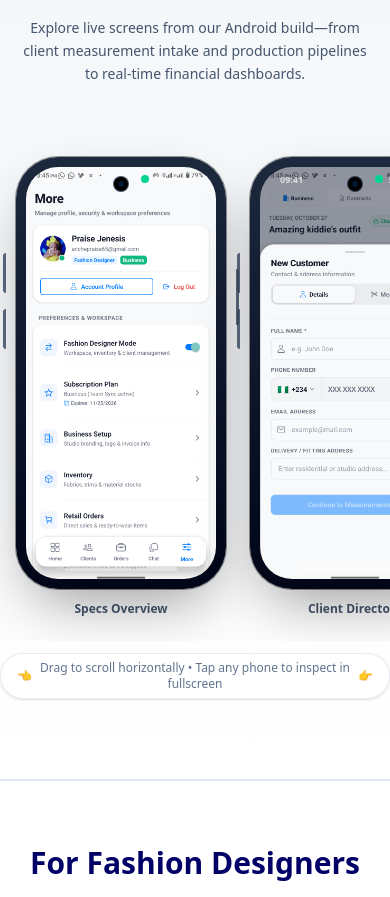
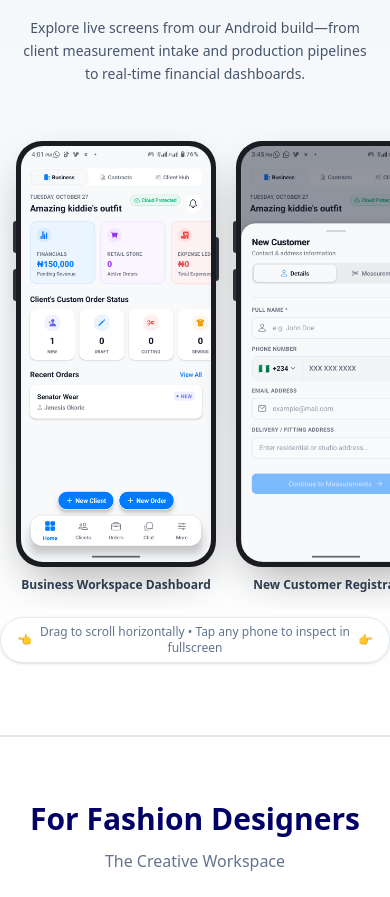
Before and after one commit to jenesisokorie/synboom-corporate, a Next.js app: page /products in a window 390 px wide. Shown: the part 1744-2641 px from the top of the page. Built offline with nearby package versions, Linux system fonts and the light colour scheme.

Commit message:
Refine Android phone mockup bezels, buttons, and align screenshot descriptions with exact UI screens

```diff
--- a/src/components/SpecsScreenshotsCarousel.tsx
+++ b/src/components/SpecsScreenshotsCarousel.tsx
@@ -9,119 +9,118 @@ import {
   Maximize2,
   X,
   Smartphone,
-  Sparkles,
 } from "lucide-react";
 
 export const SPECS_SCREENSHOTS = [
   {
-    src: "/SpecsScreenshots/Screenshot_20261027-154512.png",
-    title: "Specs Overview",
-    desc: "Clean studio dashboard and active workflows.",
+    src: "/SpecsScreenshots/Screenshot_20261027-160142.png",
+    title: "Business Workspace Dashboard",
+    desc: "Real-time overview of active bespoke orders, pending revenue, retail items, and expense tracking.",
   },
   {
     src: "/SpecsScreenshots/Screenshot_20261027-154525.png",
-    title: "Client Directory",
-    desc: "Search, organize, and manage client records instantly.",
+    title: "New Customer Registration",
+    desc: "Capturing client contact information, phone, email, and linking them to your cloud-protected client hub.",
   },
   {
     src: "/SpecsScreenshots/Screenshot_20261027-154533.png",
-    title: "Client Profile",
-    desc: "Full contact history, active orders, and measurements.",
+    title: "Body Measurement Vault",
+    desc: "Comprehensive sizing specs across Men, Women, Children, and Infants with Fractions (Inches) and CM support.",
   },
   {
     src: "/SpecsScreenshots/Screenshot_20261027-154542.png",
-    title: "Body Measurement Vault",
-    desc: "Standardized measurements for precise garment construction.",
+    title: "Measurement Sizing Pad",
+    desc: "Fast, specialized numeric keypad tailored for entering neck, shoulder, sleeve, chest, and outseam specs.",
+  },
+  {
+    src: "/SpecsScreenshots/Screenshot_20261027-155559.png",
+    title: "Bespoke Order Creation",
+    desc: "Attach clients, due dates, design sketches, and assign specific tailors to each bespoke order.",
+  },
+  {
+    src: "/SpecsScreenshots/Screenshot_20261027-155710.png",
+    title: "Fabrics, Sourcing & Pricing",
+    desc: "Track client-supplied fabrics, internal studio materials, total bills, and upfront deposit payments.",
+  },
+  {
+    src: "/SpecsScreenshots/Screenshot_20261027-155734.png",
+    title: "Production Pipeline Board",
+    desc: "Track active jobs moving across Draft, Cutting, Sewing, Fitting, and Final Delivery stages.",
+  },
+  {
+    src: "/SpecsScreenshots/Screenshot_20261027-155748.png",
+    title: "Order Task & Status Manager",
+    desc: "Granular control over internal production tasks, cutting status, sewing checkpoints, and delivery dates.",
+  },
+  {
+    src: "/SpecsScreenshots/Screenshot_20261027-155808.png",
+    title: "Client Profile & Order History",
+    desc: "Unified view of client's total paid amount, unpaid balances, saved measurements, and active orders.",
+  },
+  {
+    src: "/SpecsScreenshots/Screenshot_20261027-155917.png",
+    title: "Invoices & Specs Specs Tab",
+    desc: "Quick access to all generated invoices, payment receipts, and historic measurement archives.",
+  },
+  {
+    src: "/SpecsScreenshots/Screenshot_20261027-155825.png",
+    title: "Professional Invoice Generator",
+    desc: "Branded PDF invoices with studio details, itemized breakdown, subtotal, deposits, and outstanding balance.",
+  },
+  {
+    src: "/SpecsScreenshots/Screenshot_20261027-155007.png",
+    title: "Fabric & Inventory Catalog",
+    desc: "Log fabrics, ready-to-wear pieces, accessories, cost prices, and retail selling rates.",
+  },
+  {
+    src: "/SpecsScreenshots/Screenshot_20261027-155034.png",
+    title: "POS Checkout & Store Orders",
+    desc: "Manage retail walk-ins with instant cart subtotal, shipping fees, partial/full payment, and pickup status.",
+  },
+  {
+    src: "/SpecsScreenshots/Screenshot_20261027-154747.png",
+    title: "Financial Insights & Profit Visibility",
+    desc: "Real-time analytics for gross revenue, tied-up inventory value, outstanding receivables, and net profit.",
+  },
+  {
+    src: "/SpecsScreenshots/Screenshot_20261027-154734.png",
+    title: "OPEX Expense Ledger",
+    desc: "Track operational expenditures including logistics, fuel, fabric sourcing, workshop maintenance, and utilities.",
+  },
+  {
+    src: "/SpecsScreenshots/Screenshot_20261027-155945.png",
+    title: "Direct Client Messaging",
+    desc: "In-app real-time communication with clients for fitting updates, style inspirations, and delivery notices.",
+  },
+  {
+    src: "/SpecsScreenshots/Screenshot_20261027-160029.png",
+    title: "Fitting & Deadline Reminders",
+    desc: "Automated schedule reminders for order deadlines and fitting sessions to prevent production delays.",
+  },
+  {
+    src: "/SpecsScreenshots/Screenshot_20261027-155051.png",
+    title: "Global Designer Directory",
+    desc: "Discover fashion ateliers, explore studios by city or country, and establish professional design contracts.",
+  },
+  {
+    src: "/SpecsScreenshots/Screenshot_20261027-155115.png",
+    title: "Verified Atelier Brand Profile",
+    desc: "Showcase signature bespoke collections, portfolio lookbooks, and studio location to verified clients.",
   },
   {
     src: "/SpecsScreenshots/Screenshot_20261027-154648.png",
-    title: "Measurement Sets",
-    desc: "Customizable categories: Traditional, Corporate, Suits.",
-  },
-  {
-    src: "/SpecsScreenshots/Screenshot_20261027-154734.png",
-    title: "Custom Orders",
-    desc: "Visual pipeline from Draft to Cutting, Fitting, & Completed.",
-  },
-  {
-    src: "/SpecsScreenshots/Screenshot_20261027-154747.png",
-    title: "Order Detail View",
-    desc: "Production notes, target delivery dates, and client specs.",
+    title: "Business & Team Settings",
+    desc: "Manage brand logo, unique @username, phone, official email, and multi-user workshop team permissions.",
   },
   {
     src: "/SpecsScreenshots/Screenshot_20261027-154842.png",
-    title: "Production Status",
-    desc: "Keep tailoring teams aligned at every fitting milestone.",
+    title: "Subscription & Scaling Plans",
+    desc: "Standard and Business tiers supporting solo tailors up to high-volume multi-seat fashion houses.",
   },
   {
-    src: "/SpecsScreenshots/Screenshot_20261027-155007.png",
-    title: "Storefront & Catalog",
-    desc: "Showcase signature styles and ready-to-wear collections.",
-  },
-  {
-    src: "/SpecsScreenshots/Screenshot_20261027-155034.png",
-    title: "Product Gallery",
-    desc: "High-resolution style catalog with pricing and variations.",
-  },
-  {
-    src: "/SpecsScreenshots/Screenshot_20261027-155051.png",
-    title: "Fabric & Inventory",
-    desc: "Keep track of yardage, fabric rolls, and trimming stock.",
-  },
-  {
-    src: "/SpecsScreenshots/Screenshot_20261027-155115.png",
-    title: "Material Allocation",
-    desc: "Link fabric bolts directly to ongoing bespoke orders.",
-  },
-  {
-    src: "/SpecsScreenshots/Screenshot_20261027-155559.png",
-    title: "Financial Insights",
-    desc: "Real-time visibility into revenue, studio expenses, and profits.",
-  },
-  {
-    src: "/SpecsScreenshots/Screenshot_20261027-155710.png",
-    title: "Expense Tracker",
-    desc: "Categorize threads, needles, machine servicing, and bills.",
-  },
-  {
-    src: "/SpecsScreenshots/Screenshot_20261027-155734.png",
-    title: "Professional Invoices",
-    desc: "One-tap invoice generation to share via WhatsApp or PDF.",
-  },
-  {
-    src: "/SpecsScreenshots/Screenshot_20261027-155748.png",
-    title: "Invoice Customizer",
-    desc: "Add deposits, pending balances, and studio bank accounts.",
-  },
-  {
-    src: "/SpecsScreenshots/Screenshot_20261027-155808.png",
-    title: "Studio Settings",
-    desc: "Configure measurement units (inches/cm) and currency.",
-  },
-  {
-    src: "/SpecsScreenshots/Screenshot_20261027-155825.png",
-    title: "Subscription & Billing",
-    desc: "Standard & Business tiers designed to scale with your house.",
-  },
-  {
-    src: "/SpecsScreenshots/Screenshot_20261027-155917.png",
-    title: "Cloud Sync Status",
-    desc: "Instant local WatermelonDB caching with Supabase sync.",
-  },
-  {
-    src: "/SpecsScreenshots/Screenshot_20261027-155945.png",
-    title: "Notification Center",
-    desc: "Upcoming fitting reminders, deadlines, and delivery alerts.",
-  },
-  {
-    src: "/SpecsScreenshots/Screenshot_20261027-160029.png",
-    title: "Quick Action Hub",
-    desc: "Speed up daily operations with single-tap shortcuts.",
-  },
-  {
-    src: "/SpecsScreenshots/Screenshot_20261027-160142.png",
-    title: "Dark & Light Experience",
-    desc: "Tailored for low-light cutting rooms and bright workshops.",
+    src: "/SpecsScreenshots/Screenshot_20261027-154512.png",
+    title: "Designer Workspace Hub",
+    desc: "Central security, profile preferences, and role switcher between Fashion Designer Mode and Client Hub.",
   },
 ];
 
@@ -147,54 +146,35 @@ export function AndroidPhoneFrame({
       onClick={onClick}
       className={`relative mx-auto cursor-pointer group transition-transform duration-300 select-none ${className}`}
     >
-      {/* Outer Phone Hardware Chasis */}
-      <div className="relative rounded-[42px] p-[10px] bg-gradient-to-b from-slate-800 via-slate-900 to-slate-950 shadow-[0_25px_60px_-15px_rgba(0,0,0,0.4),0_0_0_1px_rgba(255,255,255,0.15)] ring-1 ring-black/40">
-        {/* Subtle phone volume buttons */}
-        <div className="absolute -left-[13px] top-24 w-[3px] h-10 bg-slate-700 rounded-l-md opacity-80" />
-        <div className="absolute -left-[13px] top-38 w-[3px] h-10 bg-slate-700 rounded-l-md opacity-80" />
-        <div className="absolute -right-[13px] top-28 w-[3px] h-14 bg-slate-700 rounded-r-md opacity-80" />
+      {/* Outer Phone Hardware Chassis - Tight bezel, flush buttons */}
+      <div className="relative rounded-[26px] sm:rounded-[30px] p-[5px] bg-[#1a1c22] shadow-[0_18px_45px_-12px_rgba(0,0,0,0.35),0_0_0_1px_rgba(255,255,255,0.08)]">
+        {/* Physical hardware buttons directly flush against the bezel */}
+        <div className="absolute -left-[3px] top-20 w-[3px] h-8 bg-[#2d3139] rounded-l-sm" />
+        <div className="absolute -left-[3px] top-32 w-[3px] h-8 bg-[#2d3139] rounded-l-sm" />
+        <div className="absolute -right-[3px] top-24 w-[3px] h-11 bg-[#2d3139] rounded-r-sm" />
 
-        {/* Screen Bezel / Container */}
-        <div className="relative rounded-[32px] overflow-hidden bg-black aspect-[9/19.5] w-full">
-          {/* Android Punch Hole Camera */}
-          <div className="absolute top-2.5 left-1/2 -translate-x-1/2 w-3.5 h-3.5 bg-black rounded-full z-20 flex items-center justify-center ring-1 ring-slate-800/80">
-            <div className="w-1.5 h-1.5 bg-[#001f3f]/80 rounded-full" />
-          </div>
-
-          {/* Android Status Bar */}
-          <div className="absolute top-0 inset-x-0 h-6 px-5 flex items-center justify-between text-[9px] font-semibold text-white/70 z-10 pointer-events-none">
-            <span>09:41</span>
-            <div className="flex items-center gap-1.5">
-              <span className="w-2 h-2 rounded-full bg-emerald-400" />
-              <span>5G</span>
-              <span>100%</span>
-            </div>
-          </div>
-
-          {/* Screenshot Image */}
+        {/* Clean Screen Display - Edge-to-edge showing pure screenshot content */}
+        <div className="relative rounded-[22px] sm:rounded-[26px] overflow-hidden bg-black aspect-[720/1576] w-full">
           <Image
             src={src}
             alt={alt}
-            width={400}
-            height={866}
+            width={720}
+            height={1576}
             priority={priority}
-            className="w-full h-full object-cover object-top transition-transform duration-500 group-hover:scale-[1.02]"
+            className="w-full h-full object-cover object-top transition-transform duration-300 group-hover:scale-[1.01]"
           />
 
-          {/* Bottom Home Indicator Bar */}
-          <div className="absolute bottom-2 left-1/2 -translate-x-1/2 w-28 h-1 bg-white/40 rounded-full z-20 pointer-events-none" />
-
           {/* Hover Overlay Hint */}
-          <div className="absolute inset-0 bg-slate-950/40 opacity-0 group-hover:opacity-100 transition-opacity flex items-center justify-center z-30">
-            <span className="inline-flex items-center gap-1.5 px-3 py-1.5 rounded-full bg-white/90 text-slate-900 text-xs font-bold shadow-lg">
-              <Maximize2 className="w-3.5 h-3.5" /> Tap to Inspect
+          <div className="absolute inset-0 bg-slate-950/30 opacity-0 group-hover:opacity-100 transition-opacity flex items-center justify-center z-10">
+            <span className="inline-flex items-center gap-1.5 px-3 py-1.5 rounded-full bg-white/95 text-slate-900 text-xs font-bold shadow-lg">
+              <Maximize2 className="w-3.5 h-3.5 text-[#000066]" /> View Screen
             </span>
           </div>
         </div>
       </div>
 
       {title && (
-        <p className="text-center text-xs font-semibold text-slate-600 mt-3 truncate px-2">
+        <p className="text-center text-xs font-semibold text-slate-700 mt-2.5 truncate px-1">
           {title}
         </p>
       )}
@@ -207,7 +187,7 @@ export function SpecsScreenshotsCarousel() {
   const [isPaused, setIsPaused] = useState(false);
   const scrollContainerRef = useRef<HTMLDivElement>(null);
 
-  // Triple screenshots array for perfectly continuous, seamless infinite scrolling
+  // Triple array for seamless infinite looping
   const infiniteScreenshots = [
     ...SPECS_SCREENSHOTS,
     ...SPECS_SCREENSHOTS,
@@ -220,12 +200,11 @@ export function SpecsScreenshotsCarousel() {
     if (!container) return;
 
     let animationFrameId: number;
-    const speed = 0.8; // px per tick
+    const speed = 0.8;
 
     const step = () => {
       if (!isPaused && container) {
         container.scrollLeft += speed;
-        // When scrolled past one full set of items, loop back seamlessly
         const singleSetWidth = container.scrollWidth / 3;
         if (container.scrollLeft >= singleSetWidth * 2) {
           container.scrollLeft -= singleSetWidth;
@@ -265,7 +244,7 @@ export function SpecsScreenshotsCarousel() {
   });
 
   return (
-    <div className="w-full relative overflow-hidden py-4">
+    <div className="w-full relative overflow-hidden py-2">
       {/* Scroll Marquee Container */}
       <div
         ref={scrollContainerRef}
@@ -273,7 +252,7 @@ export function SpecsScreenshotsCarousel() {
         onMouseLeave={() => setIsPaused(false)}
         onTouchStart={() => setIsPaused(true)}
         onTouchEnd={() => setIsPaused(false)}
-        className="flex items-center gap-6 md:gap-8 overflow-x-auto no-scrollbar scroll-smooth py-6 px-4 cursor-grab active:cursor-grabbing select-none"
+        className="flex items-center gap-5 md:gap-7 overflow-x-auto no-scrollbar scroll-smooth py-4 px-4 cursor-grab active:cursor-grabbing select-none"
         style={{
           scrollbarWidth: "none",
           msOverflowStyle: "none",
@@ -284,7 +263,7 @@ export function SpecsScreenshotsCarousel() {
           return (
             <div
               key={idx}
-              className="flex-shrink-0 w-[210px] sm:w-[240px] md:w-[260px]"
+              className="flex-shrink-0 w-[200px] sm:w-[220px] md:w-[240px]"
             >
               <AndroidPhoneFrame
                 src={item.src}
@@ -298,8 +277,8 @@ export function SpecsScreenshotsCarousel() {
       </div>
 
       {/* Floating Instructions Pill */}
-      <div className="text-center mt-3">
-        <span className="inline-flex items-center gap-2 text-xs text-slate-500 bg-white/80 border border-slate-200/80 px-4 py-1.5 rounded-full shadow-sm">
+      <div className="text-center mt-2">
+        <span className="inline-flex items-center gap-2 text-xs text-slate-500 bg-white/80 border border-slate-200 px-4 py-1.5 rounded-full shadow-sm">
           <span>👈</span> Drag to scroll horizontally • Tap any phone to inspect in fullscreen <span>👉</span>
         </span>
       </div>
@@ -307,7 +286,7 @@ export function SpecsScreenshotsCarousel() {
       {/* Interactive Swipeable / Focus Phone Modal */}
       <AnimatePresence>
         {selectedIndex !== null && (
-          <div className="fixed inset-0 z-50 flex items-center justify-center p-4">
+          <div className="fixed inset-0 z-50 flex items-center justify-center p-3 sm:p-4 overflow-y-auto">
             {/* Modal Backdrop */}
             <motion.div
               initial={{ opacity: 0 }}
@@ -317,18 +296,18 @@ export function SpecsScreenshotsCarousel() {
               className="fixed inset-0 bg-slate-950/85 backdrop-blur-md"
             />
 
-            {/* Modal Body with Swipe support */}
+            {/* Modal Body with Touch Swiping */}
             <motion.div
-              initial={{ opacity: 0, scale: 0.9, y: 20 }}
+              initial={{ opacity: 0, scale: 0.92, y: 15 }}
               animate={{ opacity: 1, scale: 1, y: 0 }}
-              exit={{ opacity: 0, scale: 0.9, y: 20 }}
-              transition={{ duration: 0.25, ease: "easeOut" }}
-              className="relative z-10 w-full max-w-sm sm:max-w-md flex flex-col items-center"
+              exit={{ opacity: 0, scale: 0.92, y: 15 }}
+              transition={{ duration: 0.22, ease: "easeOut" }}
+              className="relative z-10 w-full max-w-sm sm:max-w-md flex flex-col items-center my-auto"
             >
               {/* Close Button */}
               <button
                 onClick={() => setSelectedIndex(null)}
-                className="absolute -top-12 right-0 sm:-right-4 text-white/80 hover:text-white p-2 rounded-full hover:bg-white/10 transition-colors"
+                className="absolute -top-12 right-0 text-white/80 hover:text-white p-2 rounded-full hover:bg-white/10 transition-colors"
                 aria-label="Close viewer"
               >
                 <X className="w-6 h-6" />
@@ -356,16 +335,16 @@ export function SpecsScreenshotsCarousel() {
                 key={selectedIndex}
                 drag="x"
                 dragConstraints={{ left: 0, right: 0 }}
-                dragElastic={0.3}
+                dragElastic={0.25}
                 onDragEnd={(e, { offset, velocity }) => {
-                  const swipeThreshold = 50;
-                  if (offset.x < -swipeThreshold || velocity.x < -400) {
+                  const swipeThreshold = 45;
+                  if (offset.x < -swipeThreshold || velocity.x < -300) {
                     handleNext();
-                  } else if (offset.x > swipeThreshold || velocity.x > 400) {
+                  } else if (offset.x > swipeThreshold || velocity.x > 300) {
                     handlePrev();
                   }
                 }}
-                className="w-[270px] sm:w-[310px] md:w-[330px] cursor-grab active:cursor-grabbing"
+                className="w-[260px] sm:w-[290px] md:w-[310px] cursor-grab active:cursor-grabbing"
               >
                 <AndroidPhoneFrame
                   src={SPECS_SCREENSHOTS[selectedIndex].src}
@@ -375,9 +354,9 @@ export function SpecsScreenshotsCarousel() {
               </motion.div>
 
               {/* Screen Description Bar */}
-              <div className="mt-5 text-center text-white space-y-1 px-4 max-w-sm">
+              <div className="mt-4 text-center text-white space-y-1 px-4 max-w-sm">
                 <div className="flex items-center justify-center gap-2">
-                  <h4 className="text-lg font-bold text-white">
+                  <h4 className="text-base sm:text-lg font-bold text-white">
                     {SPECS_SCREENSHOTS[selectedIndex].title}
                   </h4>
                   <span className="text-xs px-2 py-0.5 rounded-full bg-white/20 text-slate-300 font-medium">
@@ -388,8 +367,8 @@ export function SpecsScreenshotsCarousel() {
                   {SPECS_SCREENSHOTS[selectedIndex].desc}
                 </p>
 
-                {/* Mobile Swipe / Arrow Controls */}
-                <div className="flex items-center justify-center gap-4 pt-3">
+                {/* Mobile Navigation Controls */}
+                <div className="flex items-center justify-center gap-4 pt-2.5">
                   <button
                     onClick={handlePrev}
                     className="flex items-center gap-1 text-xs text-white/80 hover:text-white px-3 py-1.5 rounded-full bg-white/10 hover:bg-white/20 transition-colors"
```
